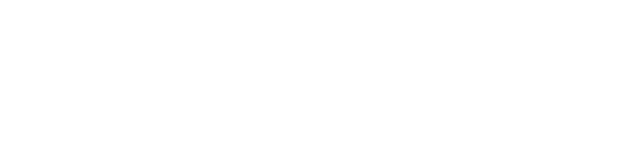
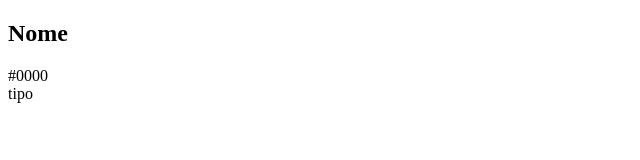
Before and after one commit to Rudembergd/mini-pokedex, a plain HTML site: page index.html in a window 1280 px wide. Shown: the whole page, without its empty margins (0-640 px from the left). Drawn offline with Linux system fonts and the light colour scheme.

Commit message:
Adicionadas as primeiras estruturas html do projeto

```diff
--- a/index.html
+++ b/index.html
@@ -8,7 +8,22 @@
 </head>
 <body>
     <main>
+        <div class="pokedex">
+            <div class="cartoes-pokemon">
+                <div class="topo-cartao">
+                    <div class="detalhes">
+                        <h2 class="nome">Nome</h2>
+                        <span>#0000</span>
+                    </div>
 
+                    <span class="tipo">tipo</span>
+
+                    <div class="imagem-cartao">
+                        <img src="" alt="">
+                    </div>
+                </div>
+            </div>
+        </div>
     </main>
 </body>
 </html>
```
Also changed, not shown: src/imagens/bulbasaur.png (renamed from imagens/bulbasaur.png), src/imagens/cabeca-bulbasaur.png (renamed from imagens/cabeca-bulbasaur.png), src/imagens/cabeca-charmander.png (renamed from imagens/cabeca-charmander.png), src/imagens/cabeca-dragonite.png (renamed from imagens/cabeca-dragonite.png), src/imagens/cabeca-gengar.png (renamed from imagens/cabeca-gengar.png), src/imagens/cabeca-gyarados.png (renamed from imagens/cabeca-gyarados.png), src/imagens/cabeca-pikachu.png (renamed from imagens/cabeca-pikachu.png), src/imagens/charmander.png (renamed from imagens/charmander.png), src/imagens/dragonite.png (renamed from imagens/dragonite.png), src/imagens/gengar.png (renamed from imagens/gengar.png), src/imagens/gyarados.png (renamed from imagens/gyarados.png), src/imagens/pikachu.png (renamed from imagens/pikachu.png).
